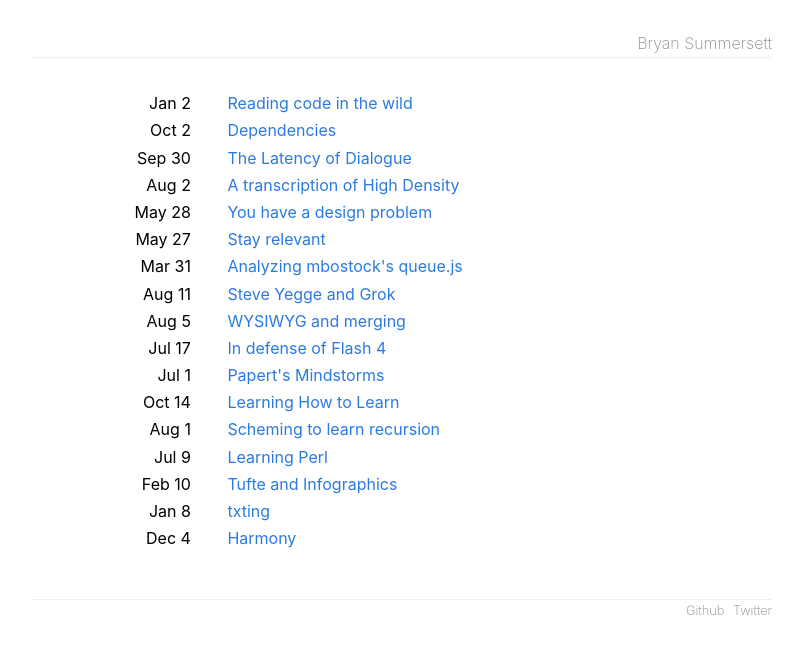
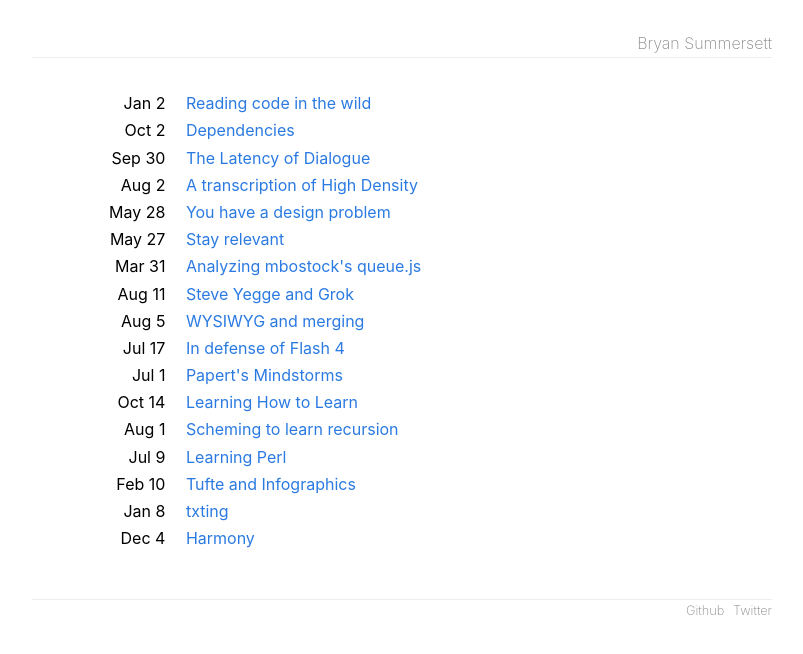
Before and after one commit to bryansum/bsumm.net, a Jekyll site: the page built from index.html, in a window 1280 px wide. Shown: the top 654 px of the page, without its empty margins (238-1041 px from the left). Built offline with Jekyll 4.4.1, drawn with Linux system fonts in a browser that asks for light colours.

Commit message:
Fix TOC style for mobile devices

```diff
--- a/css/main.scss
+++ b/css/main.scss
@@ -85,7 +85,6 @@
 }
 
 ul, ol {
-    margin-left: $spacing-unit;
     list-style-type: none;
 }
 
@@ -134,15 +133,18 @@
 
     > ul.post-list {
         > li {
+            overflow: hidden;
+            text-overflow: ellipsis;
+            white-space: nowrap;
+
             > span {
+                text-align: right;
+                padding-right: 1em;
                 width: 15%;
-                display: inline-block;
-                text-align: right;
-                padding-right: 2em;
-            }
-            > a {
+                min-width: 80px;
                 display: inline-block;
             }
+            > a {}
         }
     }
 }
```
